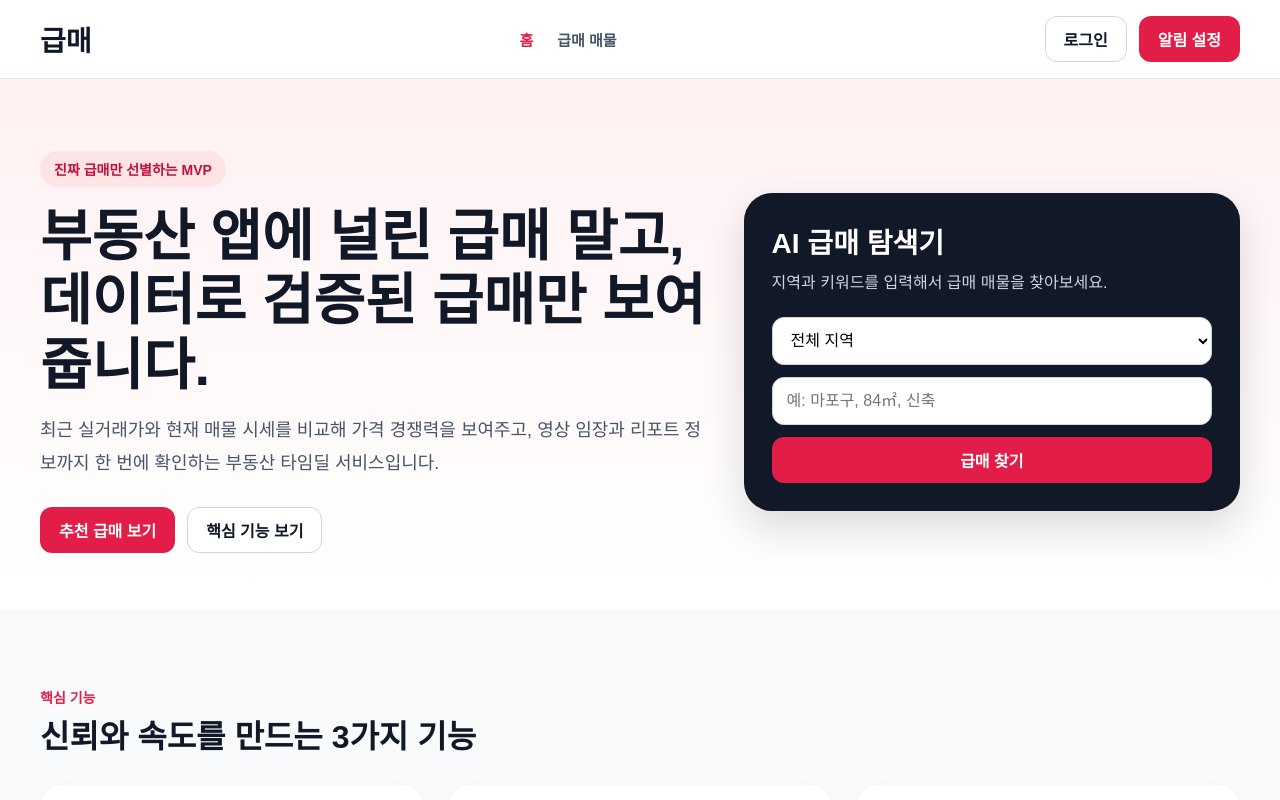
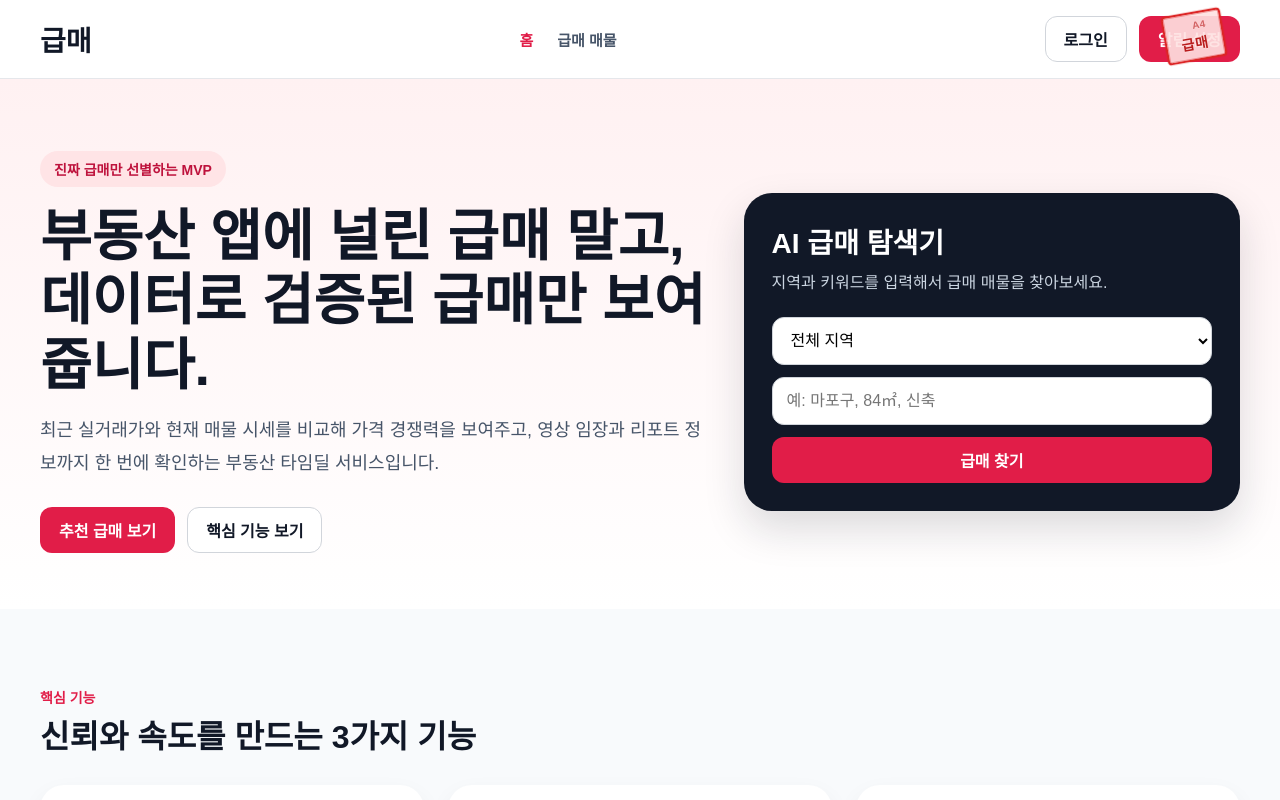
Before and after one commit to jun030426/SO_-quick-sale_wap, a React (Vite) app: page / in a window 1280 px wide. Shown: the top 800 px of the page. Built offline with nearby package versions, Linux system fonts and the light colour scheme.

Commit message:
stamp style 적용

```diff
--- a/src/components/Header.jsx
+++ b/src/components/Header.jsx
@@ -17,6 +17,12 @@ function Header() {
           </NavLink>
         </nav>
 
+        <div className="stamp-wrap">
+          <div className="stamp" aria-label="급매 스탬프">
+            급매
+          </div>
+        </div>
+
         <div className="header-actions">
           <button className="btn btn-outline">로그인</button>
           <button className="btn btn-primary">알림 설정</button>
--- a/src/styles/globals.css
+++ b/src/styles/globals.css
@@ -74,12 +74,47 @@ img {
   align-items: center;
   justify-content: space-between;
   gap: 20px;
+  position: relative;
 }
 
 .logo {
   font-size: 28px;
   font-weight: 800;
   color: #111827;
+}
+
+.stamp-wrap {
+  position: absolute;
+  top: 12px;
+  right: 16px;
+  pointer-events: none;
+}
+
+.stamp {
+  display: inline-block;
+  padding: 6px 14px;
+  border: 2px solid #dc2626;
+  background: rgba(254, 226, 226, 0.9);
+  color: #b91c1c;
+  font-size: 14px;
+  font-weight: 900;
+  letter-spacing: 1px;
+  text-transform: uppercase;
+  transform: rotate(-10deg);
+  box-shadow: 0 0 0 1px rgba(220, 38, 38, 0.2), inset 0 0 0 1px rgba(220, 38, 38, 0.4);
+  border-radius: 4px;
+  text-shadow: 0 1px 0 rgba(255, 255, 255, 0.2);
+}
+
+.stamp::before {
+  content: "A4";
+  display: block;
+  font-size: 10px;
+  color: #b91c1c;
+  text-align: right;
+  margin-bottom: 2px;
+  opacity: 0.6;
+  letter-spacing: 0.5px;
 }
 
 .nav {
```
